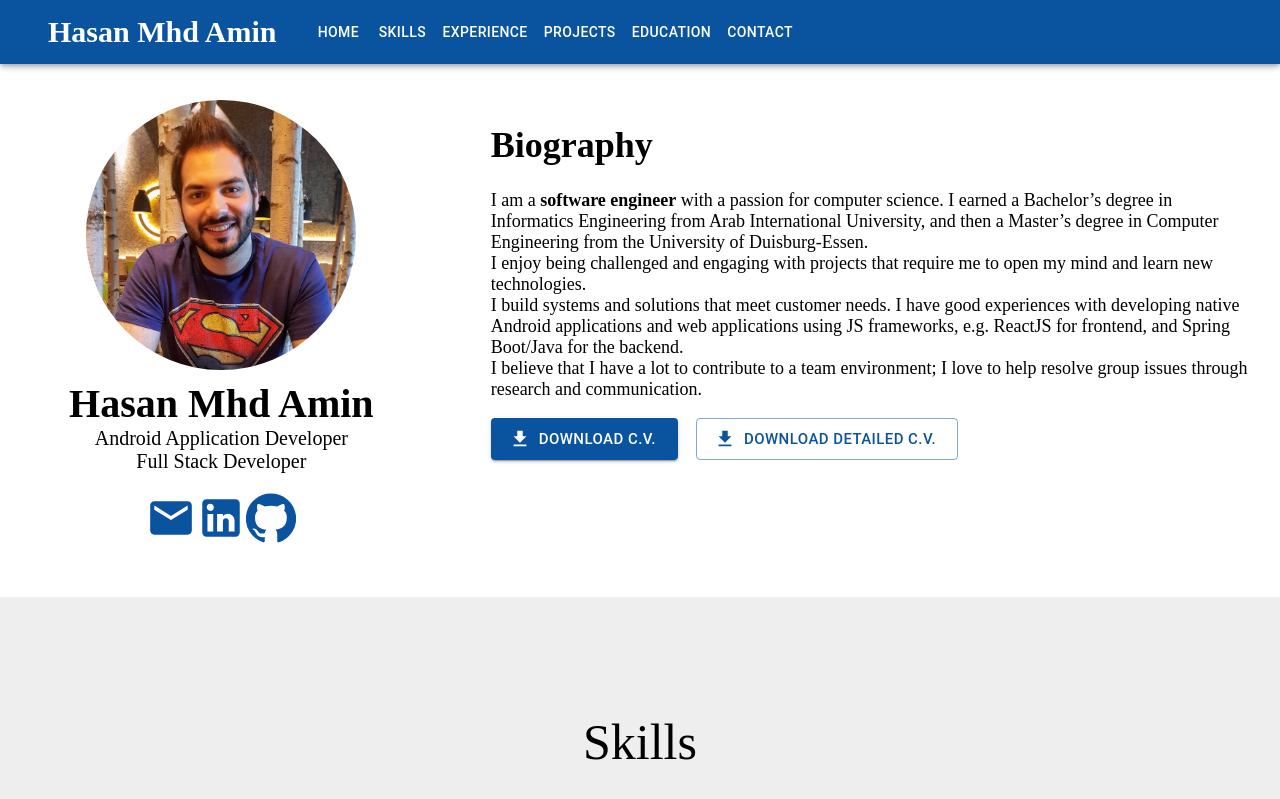
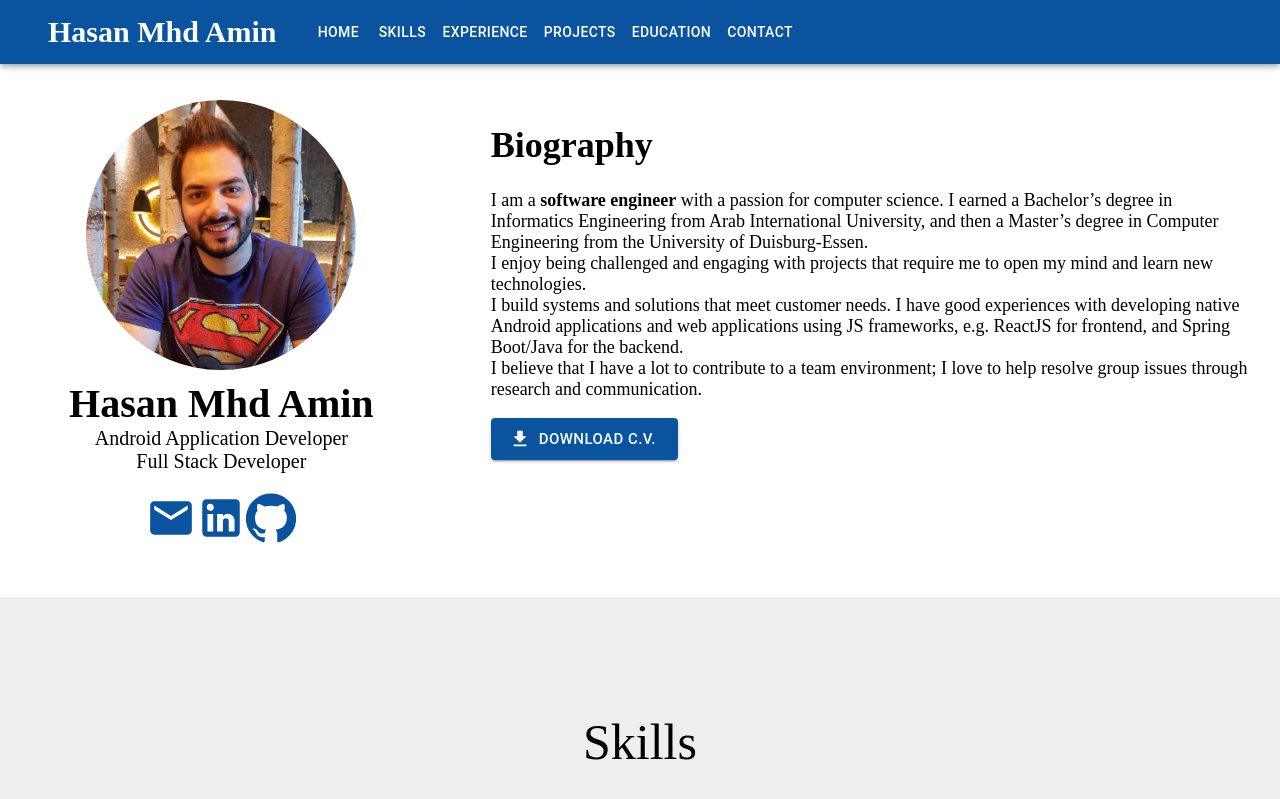
Before and after one commit to HasanMhdAmin/HasanMhdAmin.github.io, a React (Create React App) app: page / in a window 1280 px wide. Shown: the top 799 px of the page. Built offline with nearby package versions, Linux system fonts and the light colour scheme; a web font is replaced by a local one.

Commit message:
add cv link

```diff
--- a/public/index.html
+++ b/public/index.html
@@ -28,7 +28,7 @@
       work correctly both with client-side routing and a non-root public URL.
       Learn how to configure a non-root public URL by running `npm run build`.
     -->
-    <title>React App</title>
+    <title>Hasan Mhd Amin | Software Engineer</title>
   </head>
   <body>
     <noscript>You need to enable JavaScript to run this app.</noscript>
--- a/src/pages/mainPage/sections/Biography.js
+++ b/src/pages/mainPage/sections/Biography.js
@@ -50,6 +50,9 @@ function Biography() {
         biography: {
             fontSize: 18,
             paddingLeft: 60,
+        },
+        cvLink: {
+            textDecoration: "none",
         },
         detailedCV: {
             marginLeft: 18
@@ -156,6 +159,8 @@ function Biography() {
                                 </p>
                             </div>
 
+                            <a style={styles.cvLink} href="https://drive.google.com/file/d/1bZ58TLDK1huV5yzux8ezFMaICn7YO5t5/view"
+                               target="_blank">
                                 <Button
                                     variant="contained"
                                     color="primary"
@@ -164,16 +169,7 @@ function Biography() {
                                 >
                                     Download C.V.
                                 </Button>
-
-                            <Button
-                                variant="outlined"
-                                color="primary"
-                                size="large"
-                                startIcon={<GetAppIcon/>}
-                                style={styles.detailedCV}
-                            >
-                                Download detailed C.V.
-                            </Button>
+                            </a>
 
                         </Grid>
                     </Grid>
```
Lines whose indentation alone changed are shown as unchanged.
